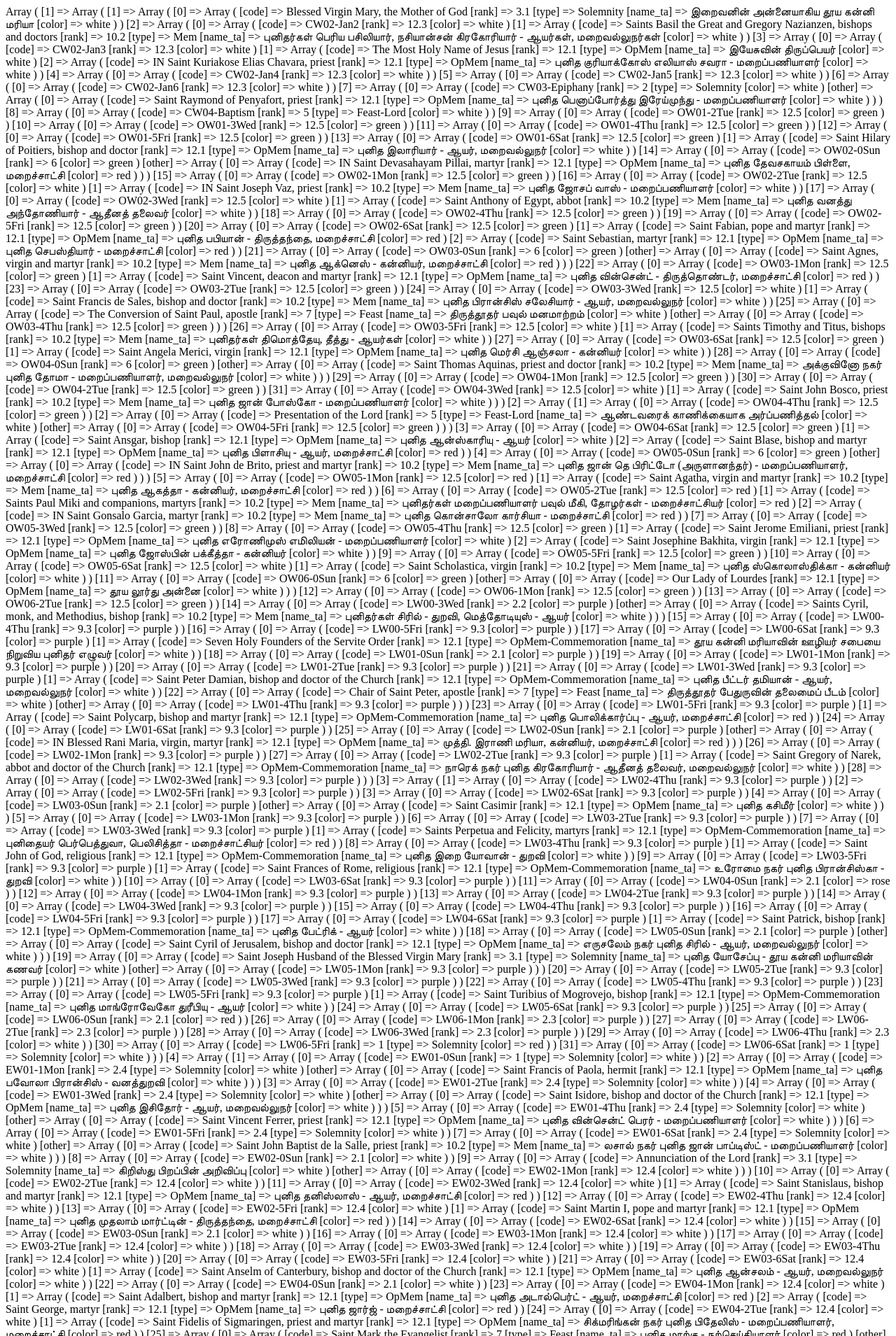
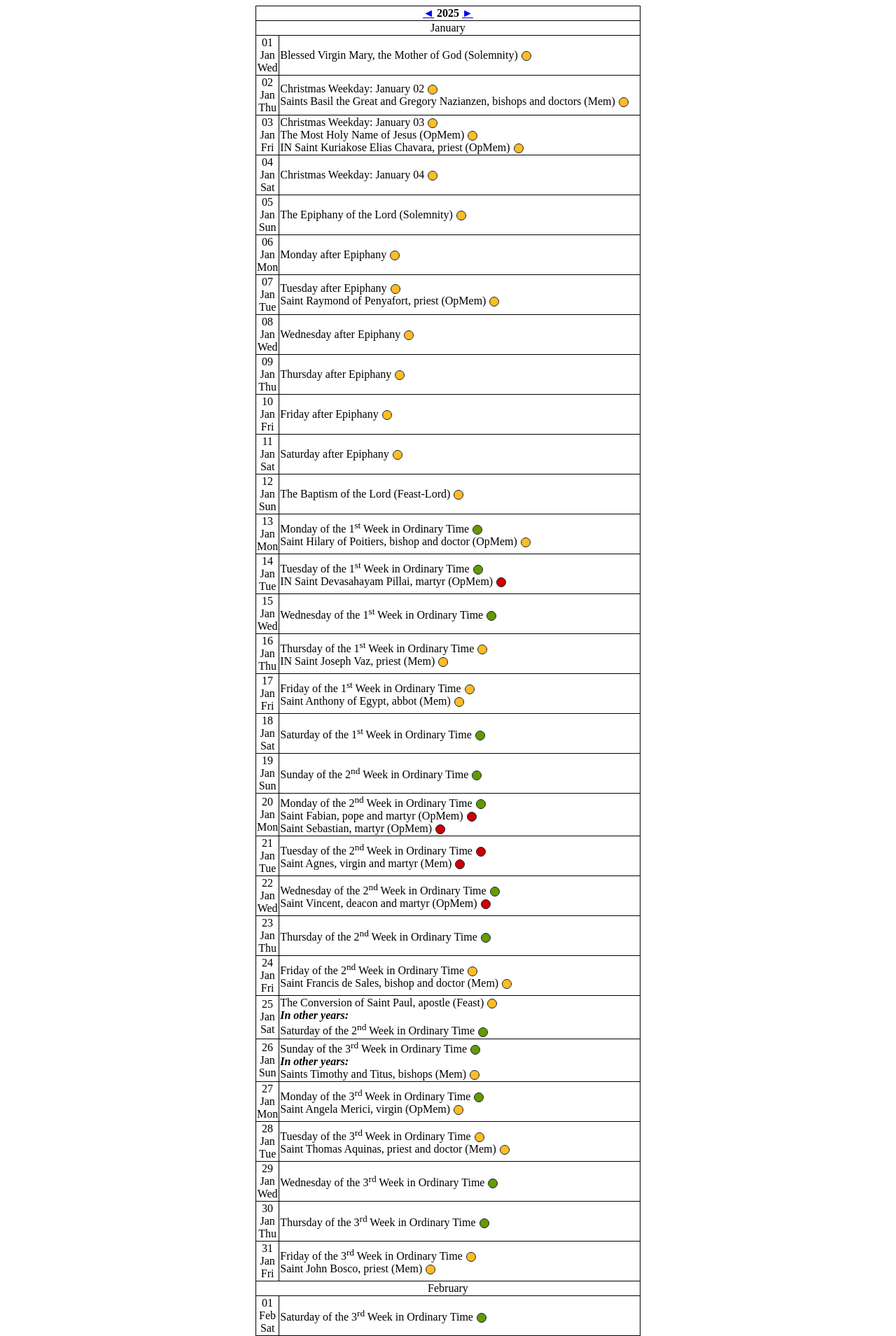
Before and after one commit to jayarathina/Roman-Calendar, a PHP site: page / in a window 1280 px wide. Shown: the top 1909 px of the page at 70% size. Run offline with PHP 8.4, Linux system fonts and the light colour scheme; some libraries are stand-ins or nearby versions.

Commit message:
Color+Memoria+HTML

```diff
--- /dev/null
+++ b/css/RomanCalendar.css
@@ -0,0 +1,44 @@
+.dot {
+  display: inline-block;
+  border: 1px solid #0F1C3F;
+  border-radius: 50%;
+  height: 12px;
+  width: 12px;
+  margin-left:5px;
+  vertical-align: text-bottom;
+}
+
+table {
+	max-width: 550px;
+	margin: auto;
+}
+
+table, th, td {
+	border: 1px solid #000;
+	border-collapse: collapse;
+}
+
+td.dt{
+	width: 0.1% !important;
+	text-align: center;
+}
+
+.Colred {
+	background-color: #CC0000;
+}
+
+.Colgreen {
+	background-color: #669900;
+}
+
+.Colwhite {
+	background-color: #FFBD21;
+}
+
+.Colpurple {
+	background-color: #9933CC;
+}
+
+.Colrose {
+	background-color: #C9368F;
+}
--- a/index.php
+++ b/index.php
@@ -1,7 +1,10 @@
 <?php
 header('Content-Type: text/html; charset=utf-8');
 include_once 'src/RomanCalendar.php';
+include_once 'src/RomanCalendarRenderHTML.php';
+
 use RomanCalendar\RomanCalendar;
+use RomanCalendar\RomanCalendarRenderHTML;
 ?>
 <html>
 
@@ -22,7 +25,7 @@ use RomanCalendar\RomanCalendar;
 	// 2014 Immaculate Hrt coincided with Saint Irenaeus, 28 June
 	// 2015 Immaculate Hrt coincided with Saint Anthony of Padua, 13 June
 
-	$year = 2018;// $_GET['year'] ?? date("Y");
+	$year = $_GET['year'] ?? date("Y");
 
 	$filename = 'dat/' . $year . '/calendar.json';
 
@@ -37,7 +40,10 @@ use RomanCalendar\RomanCalendar;
 		$CalcGen = new RomanCalendar($year, $options);
 	}
 
-	//$rHTML = new RomanCalendarRenderHTML();
-	// $rHTML->printYearHTML($year);
+	$rHTML = new RomanCalendarRenderHTML();
+	$rHTML->printYearHTML($year);
+
+	unlink($filename);
+
 
 	?>
--- a/src/RomanCalendar.php
+++ b/src/RomanCalendar.php
@@ -17,14 +17,17 @@ include_once 'RomanCalendarColor.php';
 
 class RomanCalendar{
 
-// private $adventStart, $christmastide1Start, $epiphanyDate, $christmastide2Start, $lentStart, $eastertideStarts, $ordinaryTime1Starts, $ordinaryTime2Starts;
     public function __construct(int $year, array $options) {
         RomanCalendarUtility::validateYear($year);
         $fullYear = (new RomanCalendarMovable())->computeMovableDayCodes($year, $options);
         $fullYear = (new RomanCalendarFixed())->computeFixedDayCodes($year, $fullYear, $options);
         $fullYear = RomanCalendarColor::colourizeYear($fullYear);
 
-        print_r($fullYear);
-       // $this->saveCalendar();
+        $dirName = 'dat/' . $year;
+        if (!is_dir($dirName)) {
+			mkdir($dirName, 0744);
+		}
+        $t = json_encode($fullYear, JSON_UNESCAPED_UNICODE | JSON_PRETTY_PRINT | JSON_NUMERIC_CHECK);
+		file_put_contents($dirName . '/calendar.json', $t);
     }
 }
--- a/src/RomanCalendarColor.php
+++ b/src/RomanCalendarColor.php
@@ -5,7 +5,7 @@ namespace RomanCalendar;
  * @author Br. Jayarathina Madharasan SDB
  * @created 2025-08-05
  * @updated 2025-08-05
- * @description This class generates the Roman Catholic Calendar for a given year.
+ * @description This class adds color code to the feasts in the Roman Catholic Calendar.
  * @version 5.0
  * @license MIT
  *
@@ -29,11 +29,9 @@ class RomanCalendarColor {
 
                 if(isset($feasts[1])) {
 					if (preg_match('/^Mem/', $feasts[1]['type']) === 1) {
-                        $fullYear[$mnth][$date][0]['color'] =  $fullYear[$mnth][$date][1]['color'];
+                       $fullYear[$mnth][$date][0]['color'] =  $fullYear[$mnth][$date][1]['color'];
                     }
                 }
-
-
 			}
 		}
 		return $fullYear;
--- a/src/RomanCalendarFixed.php
+++ b/src/RomanCalendarFixed.php
@@ -5,7 +5,7 @@ namespace RomanCalendar;
  * @author Br. Jayarathina Madharasan SDB
  * @created 2025-08-05
  * @updated 2025-08-05
- * @description This class generates the Roman Catholic Calendar for a given year.
+ * @description This class adds solemnities, feasts and memorials that have fixed dates to the Calendar.
  * @version 5.0
  * @license MIT
  *
@@ -139,9 +139,11 @@ class RomanCalendarFixed{
 		$feastImmaculateHeart = $easterDate->modify('+69 day');
 		array_push($feastList, [$feastImmaculateHeart->format('n'), $feastImmaculateHeart->format('j'), 'OW00-ImmaculateHeart', 'தூய கன்னி மரியாவின் மாசற்ற இதயம்', 'Mem-Mary']);
 
-		$ordinaryTime2 = $easterDate->modify('+50 days');// Ordinary Time 2 starts on the Monday after Pentecost
-		// Mary Mother of the Church - https://www.vatican.va/roman_curia/congregations/ccdds/documents/rc_con_ccdds_doc_20180324_notificazione-mater-ecclesiae_en.html
-		array_push($feastList, [$ordinaryTime2->format('n'), $ordinaryTime2->format('j'), 'OW00-MaryMotherofChurch', 'தூய கன்னி மரியா, திரு அவையின் அன்னை', 'Mem-Mary']);
+		if($this->currentYear >= 2018) {
+			$ordinaryTime2 = $easterDate->modify('+50 days');// Ordinary Time 2 starts on the Monday after Pentecost
+			// Mary Mother of the Church - https://www.vatican.va/roman_curia/congregations/ccdds/documents/rc_con_ccdds_doc_20180324_notificazione-mater-ecclesiae_en.html
+			array_push($feastList, [$ordinaryTime2->format('n'), $ordinaryTime2->format('j'), 'OW00-MaryMotherofChurch', 'தூய கன்னி மரியா, திரு அவையின் அன்னை', 'Mem-Mary']);
+		}
 
 		foreach ($feastList as $feast) {
             $month = $feast[0];
@@ -195,7 +197,13 @@ class RomanCalendarFixed{
 			}
 
 			if ($newFeast['rank'] < $currentDay[0]['rank']) {
+
 				$currentDay[] = $newFeast;
+				// The above statement would have added $newFeast to the next index ie., 2 even if index 1 is not present.
+				// Therefore, we are looping through the currentDay array and adding the feast.
+				// For example, see Year 2020, Mary, Mother of Church Memorial on 1 June.
+				$currentDay = array_values($currentDay);
+
 			} elseif (intval($currentDay[0]['rank']) == 9) {
 				// Rank 9 => Weekdays of Advent from Dec 17 to 24, Days within the octave of Christmas, Weekdays of Lent
 				// Optional memorials that occur in these days will become commomeration
@@ -218,9 +226,21 @@ class RomanCalendarFixed{
         $rows = [];
         rewind($this->fileHandle);
         while (($data = fgetcsv($this->fileHandle, separator: ',', enclosure: '"', escape: "")) !== false) {
-			if(sizeof($data) !== 5) continue; //skip comments and empty lines
 
-			if (preg_match($filter, $data[4]) === 1) {
+
+			if (preg_match($filter, $data[4]??'') === 1) {
+
+				//Feast added year, previous years do not have this feast
+				if(! empty($data[5]) && $data[5] > $this->currentYear){
+					continue;
+				}
+
+				// Feast removed year, current year and future years do not have this feast
+				if(! empty($data[6]) && $this->currentYear >= $data[6]){
+					continue;
+				}
+				unset($data[5]); unset($data[6]);
+
                 $rows[] = $data;
             }
         }
--- a/src/RomanCalendarMovable.php
+++ b/src/RomanCalendarMovable.php
@@ -5,7 +5,7 @@ namespace RomanCalendar;
  * @author Br. Jayarathina Madharasan SDB
  * @created 2025-08-04
  * @updated 2025-08-04
- * @description This class generates the Roman Catholic Calendar for a given year.
+ * @description This class adds solemnities, feasts and memorials that have movable dates to the Calendar.
  * @version 5.0
  * @license MIT
  *
--- a/src/RomanCalendarRanks.php
+++ b/src/RomanCalendarRanks.php
@@ -5,7 +5,7 @@ namespace RomanCalendar;
  * @author Br. Jayarathina Madharasan SDB
  * @created 2025-08-05
  * @updated 2025-08-05
- * @description This class generates the Roman Catholic Calendar for a given year.
+ * @description This class used to returns the rank of a feast days in the Roman Catholic Calendar.
  * @version 5.0
  * @license MIT
  *
--- /dev/null
+++ b/src/RomanCalendarRenderHTML.php
@@ -0,0 +1,188 @@
+<?php
+namespace RomanCalendar;
+/**
+ * RomanCalendar 5.0
+ * @author Br. Jayarathina Madharasan SDB
+ * @created 2025-08-07
+ * @updated 2025-08-07
+ * @description This class generates HTML for the Roman Catholic Calendar based on JSON data.
+ * @version 5.0
+ * @license MIT
+ *
+ */
+
+class RomanCalendarRenderHTML {
+	private $fullYear;
+
+	function printYearHTML($currentYear) {
+
+		$filename = 'dat/' . $currentYear . '/calendar.json';
+		if (!file_exists($filename))
+            throw new \Exception('No data found for the year ' . $currentYear);
+
+		$txtCnt = file_get_contents($filename);
+		$this->fullYear = json_decode($txtCnt, true);
+
+		$this->setDayNames();
+
+		$fl = $this->fullYear;
+
+		$rows = "<tr><th colspan=2> <a class='arrowRight' href='index.php?year=" . ($currentYear - 1) . "'>◄</a> {$currentYear} <a class='arrowLeft' href='index.php?year=" . ($currentYear + 1) . "'>►</a> </th></tr>";
+
+		foreach ($this->fullYear as $month => $value) {
+
+			foreach ($value as $days => $feasts) {
+				$tempDt2 = new \DateTime($currentYear . "-$month-$days");
+				if ($days == 1) {
+					$rows .= '<tr><td class="dt" colspan=2>' . $tempDt2->format('F') . '</td></tr>';
+				}
+
+				$rows .= '<tr>';
+				$rows .= '<td class="dt">' . $tempDt2->format('d M D') . '</td>';
+				$rows .= '<td class="dayTitle">';
+				foreach ($feasts as $feastIndex => $fet) {
+					if ($feastIndex == 'other') {
+						$rows .= '<b><i>In other years:</i></b><br/>';
+						foreach ($fet as $otherFet) {
+							$type = isset($otherFet['type']) ? ' (' . $otherFet['type'] . ')' : '';
+							$rows .= $this->getSingleTitle($otherFet['code']) . $type . '<span class="dot Col' . $otherFet["color"] . '"></span><br/>';
+						}
+					} else {
+						$rows .= $this->getSingleTitle($fet['code']);
+						$rows .= isset($fet['type']) ? ' (' . $fet['type'] . ')' : ''; // Day Type: Memory, Feast etc.,
+						$rows .= '<span class="dot Col' . $fet["color"] . '"></span><br/>';
+					}
+				}
+				$rows .= '</td>';
+				$rows .= '</tr>';
+			}
+		}
+		echo "<table>$rows</table>";
+	}
+
+	/**
+	 * Computes the human readable names of feasts based on day code.
+	 * This has to be language specific. Here an english language example is given.
+	 */
+	function setDayNames() {
+		foreach ($this->fullYear as $month => $dates) {
+			foreach ($dates as $date => $dayFeastList) {
+				foreach ($dayFeastList as $feastIndex => $singleFeast) {
+					$cDate = &$this->fullYear[$month][$date][$feastIndex];
+					if ($feastIndex == 'other') {
+						foreach ($singleFeast as $other_key => $other_value) {
+							$cDate[$other_key]['name'] = $this->getSingleTitle($cDate[$other_key]['code']);
+						}
+					} else {
+						$cDate['name'] = $this->getSingleTitle($cDate['code']);
+					}
+				}
+			}
+		}
+	}
+
+	/**
+	 *
+	 */
+	function getSingleTitle($dayCode) {
+		$dayEnglishFull = ['Sunday', 'Monday', 'Tuesday', 'Wednesday', 'Thursday', 'Friday', 'Saturday'];
+
+		$RomanCalendarRanks = [
+			'CW02-0Sun' => 'Second Sunday after Christmas',
+			'CW03-Epiphany' => 'The Epiphany of the Lord',
+			'CW04-Baptism' => 'The Baptism of the Lord',
+
+			'LW00-3Wed' => 'Ash Wednesday',
+			'LW06-0Sun' => 'Palm Sunday of The Passion Of The Lord',
+			'LW06-4Thu' => 'Thursday of Holy Week (Holy Thursday)',
+			'LW06-5Fri' => 'Friday of the Passion of the Lord (Good Friday)',
+			'LW06-6Sat' => 'Holy Saturday',
+
+			'EW01-0Sun' => 'Easter Sunday of The Resurrection of The Lord',
+			'EW07-Ascension' => 'The Ascension of the Lord',
+			'EW08-Pentecost' => 'Pentecost Sunday',
+
+			'OW00-Trinity' => 'The Most Holy Trinity',
+			'OW00-CorpusChristi' => 'The Most Holy Body and Blood of Christ (Corpus Christi)',
+			'OW00-SacredHeart' => 'The Most Sacred Heart of Jesus',
+			'OW00-ImmaculateHeart' => 'Immaculate Heart of the Blessed Virgin Mary',
+			'OW00-MaryMotherofChurch' => 'Mary, Mother of the Church',
+
+			'CW01-HolyFamily' => 'The Holy Family of Jesus, Mary And Joseph',
+			'Mem-Mary-Sat' => 'Saturday Memorial of the Blessed Virgin Mary'
+		];
+
+		$fTitle = $RomanCalendarRanks[$dayCode] ?? null;
+
+		$wkNo = intval(substr($dayCode, 2, 2));
+		$wkDay = substr($dayCode, -4, 1);
+
+		if (is_null($fTitle))
+			switch (substr($dayCode, 0, 2)) {
+				case 'AW':
+					$fTitle = match ($wkNo) {
+						5 => 'Advent Weekday: December - ' . substr($dayCode, -2),
+						default => $dayEnglishFull[$wkDay] . ' of the ' . $this->addOrdinalNumberSuffix($wkNo) . ' Week of Advent'
+					};
+					break;
+				case 'CW':
+					$fTitle = match ($wkNo) {
+						1 => $this->addOrdinalNumberSuffix(intval(substr($dayCode, -2) - 24)) . ' Day in the Octave of Christmas', // Christmas Octave
+						2 => 'Christmas Weekday: January 0' . substr($dayCode, -1), // Before Epiphany
+						3 => ($this->fullYear[1][6][0]['code'] === 'CW03-Epiphany') ? 'Christmas Weekday: January 0' . (6 + substr($dayCode, -1)) : $dayEnglishFull[substr($dayCode, -1)] . ' after Epiphany' // After Epiphany
+					};
+					break;
+				case 'LW':
+					$fTitle = $dayEnglishFull[$wkDay] . match ($wkNo) {
+						0 => ' after Ash Wednesday',
+						6 => ' of Holy Week',
+						default => ' of the ' . $this->addOrdinalNumberSuffix($wkNo) . ' Week of Lent'
+					};
+					break;
+				case 'EW':
+					$fTitle = $dayEnglishFull[$wkDay] . match ($wkNo) {
+						1 => ' in the Octave of Easter',
+						default => ' of the ' . $this->addOrdinalNumberSuffix($wkNo) . ' Week of Easter'
+					};
+					break;
+				case 'OW':
+					$fTitle = $dayEnglishFull[$wkDay] . ' of the ' . $this->addOrdinalNumberSuffix($wkNo) . ' Week in Ordinary Time';
+					break;
+			}
+		return $fTitle ?? $dayCode;
+	}
+
+
+	function isEpiphanyOnSunday($fullYear):bool {
+		foreach ($fullYear as $mnth => $dates) {
+			foreach ($dates as $date => $feasts) {
+				if (isset($feasts[0]) && $feasts[0]['code'] === 'CW04-Epiphany') {
+					$fullYear[$mnth][$date][0]['name'] = 'The Epiphany of the Lord';
+					$fullYear[$mnth][$date][0]['color'] = 'white';
+					if (isset($feasts[1]) && $feasts[1]['type'] === 'Memorial') {
+						$fullYear[$mnth][$date][1]['color'] = 'white';
+					}
+				}
+			}
+		}
+		return $fullYear;
+	}
+
+	/**
+	 * Returns the given number with ordinal suffix
+	 * @param int $number
+	 * @return string number with ordinal suffix
+	 *
+	 */
+	function addOrdinalNumberSuffix($num): string {
+		if (!in_array(($num % 100), [11, 12, 13])) {
+			return $num . match ($num % 10) {
+				1 => '<sup>st</sup>',
+				2 => '<sup>nd</sup>',
+				3 => '<sup>rd</sup>',
+				default => '<sup>th</sup>'
+			};
+		}
+		return $num . '<sup>th</sup>';
+	}
+}
```
Also changed, not shown: src/RomanCalendarUtility.php (+8 -3 lines), src/calendar.csv (+25 -13 lines).
